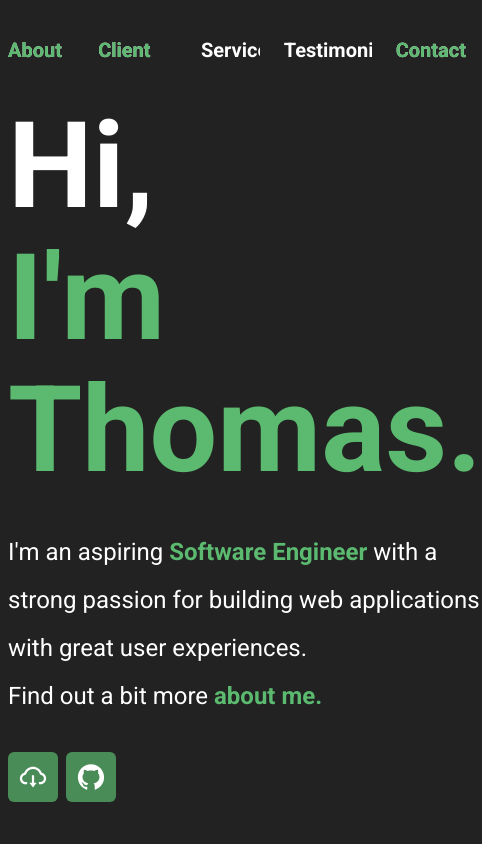
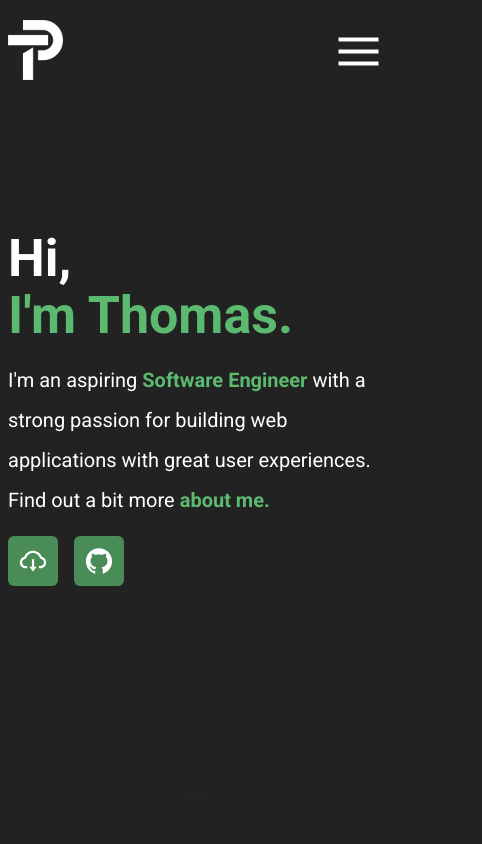
Before and after one commit to ThomasJPrice/portfolio, a Next.js app: page / in a window 390 px wide. Shown: the top 844 px of the page, 482 px wide, since content can reach past the window. Built offline with nearby package versions, Linux system fonts and the light colour scheme.

Commit message:
responsive hero

```diff
--- a/app/layout.jsx
+++ b/app/layout.jsx
@@ -13,7 +13,7 @@ export const metadata = {
 export default function RootLayout({ children }) {
   return (
     <html lang="en">
-      <body className={`${roboto.className} bg-background text-white text-body`}>
+      <body className={`${roboto.className} bg-background text-white md:text-body text-[16px] overflow-hidden`}>
         <Navbar />
         {children}
       </body>
--- /dev/null
+++ b/components/MobileMenu.jsx
@@ -0,0 +1,35 @@
+'use client'
+
+import { useState } from "react"
+import { AiFillAccountBook } from "react-icons/ai"
+
+const MobileMenu = ({ navLinks }) => {
+  const [menuOpen, setMenuOpen] = useState(false)
+
+  return (
+    <>
+      <button className="absolute z-20 right-2 flex md:hidden flex-col items-center w-[25px] h-[25px] justify-center bg-background scale-[2]" onClick={() => setMenuOpen(!menuOpen)}>
+
+        <span className={`block absolute h-0.5 w-5 right-2 bg-current transform transition duration-500 ease-in-out ${menuOpen ? 'rotate-45' : '-translate-y-1.5'}`}></span>
+
+        <span className={`block absolute  h-0.5 w-5 right-2 bg-current   transform transition duration-500 ease-in-out ${menuOpen ? 'opacity-0' : ''}`}></span>
+
+        <span className={`block absolute  h-0.5 w-5 right-2 bg-current transform  transition duration-500 ease-in-out ${menuOpen ? '-rotate-45' : 'translate-y-1.5'}`}></span>
+        <span></span>
+
+      </button>
+
+      <div className={`fixed md:hidden top-0 left-0 w-full h-screen bg-background z-10 ${menuOpen ? 'opacity-100' : 'opacity-0'} transitionAll`}>
+        <ul className="w-full h-full flex flex-col items-center justify-center pb-32 gap-8">
+          {navLinks.map((item, index) => (
+            <li className="text-5xl sm:text-6xl text-center hover:text-primary transitionAll" key={item+index}>
+              <a href={item.link}>{item.name}</a>
+            </li>
+          ))}
+        </ul>
+      </div>
+    </>
+  )
+}
+
+export default MobileMenu
--- a/components/Navbar.jsx
+++ b/components/Navbar.jsx
@@ -1,5 +1,5 @@
 import { Logo } from "@/assets"
-import { CustomLink } from "."
+import { MobileMenu } from "."
 
 const navLinks = [
   {
@@ -26,12 +26,13 @@ const navLinks = [
 
 const Navbar = () => {
   return (
-    <nav className="h-[100px] container mx-auto px-2 flex justify-between items-center">
+    <nav className="h-[100px] container mx-auto px-2 flex justify-between items-center max-md:relative">
       <a href="/" className="h-[60%]">
         <img src={Logo.src} alt="logo" className="w-full h-full object-contain" />
       </a>
 
-      <ul className="flex gap-6">
+      {/* desktop navlinks */}
+      <ul className="hidden md:flex gap-6">
         {navLinks.map((item, index) => (
           <li key={item + index} className="font-semibold overflow-hidden">
             <a href={item.link} className="relative group h-[30px] overflow-hidden">
@@ -44,6 +45,10 @@ const Navbar = () => {
           </li>
         ))}
       </ul>
+
+      {/* mobile menu */}
+      {/* <AiFillAccountBook className="absolute right-0" /> */}
+      <MobileMenu navLinks={navLinks} />
     </nav>
   )
 }
--- a/components/index.js
+++ b/components/index.js
@@ -5,6 +5,7 @@ import Projects from "./Projects";
 import SectionTitle from "./SectionTitle";
 import TestimonialText from "./TestimonialText";
 import Navbar from "./Navbar";
+import MobileMenu from "./MobileMenu";
 
 export {
   ProjectCard,
@@ -13,5 +14,6 @@ export {
   Projects,
   SectionTitle,
   TestimonialText,
-  Navbar
+  Navbar,
+  MobileMenu
 }
--- a/containers/Hero.jsx
+++ b/containers/Hero.jsx
@@ -3,12 +3,12 @@ import { AiOutlineCloudDownload, AiOutlineGithub } from "react-icons/ai"
 const Hero = () => {
   return (
     <section id='hero' className="container px-2 mx-auto screenMinusNav relative flex items-center">
-      <div className="flex flex-col gap-8 lg:px-32 pb-32">
-        <h1 className="t text-heading font-bold leading-[1.1]">Hi,<br /> <span className="text-primary">I'm Thomas.</span></h1>
+      <div className="flex flex-col gap-4 md:gap-8 lg:px-32 pb-32">
+        <h1 className="text-[52px] sm:text-[80px] md:text-heading font-bold leading-[1.1]">Hi,<br /> <span className="text-primary">I'm Thomas.</span></h1>
 
-        <p className="max-w-[490px] text-[24px] leading-loose">I'm an aspiring <span className="font-semibold text-primary">Software Engineer</span> with a strong passion for building web applications with great user experiences. <br />Find out a bit more <a href="" className="font-semibold text-primary">about me.</a></p>
+        <p className="max-w-[490px] text-[20px] md:text-[24px] leading-loose">I'm an aspiring <span className="font-semibold text-primary">Software Engineer</span> with a strong passion for building web applications with great user experiences. <br />Find out a bit more <a href="" className="font-semibold text-primary">about me.</a></p>
 
-        <div className="flex gap-2">
+        <div className="flex gap-4">
           <a href="" className="flex gap-2 p-[10px] bg-primary bg-opacity-70 rounded-md group">
             <AiOutlineCloudDownload className="w-[30px] h-[30px] group-hover:scale-[1.1] transition-all duration-150" />
           </a>
```
